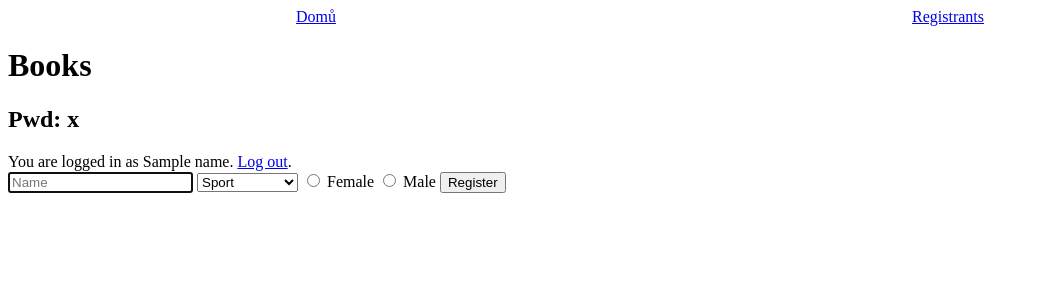
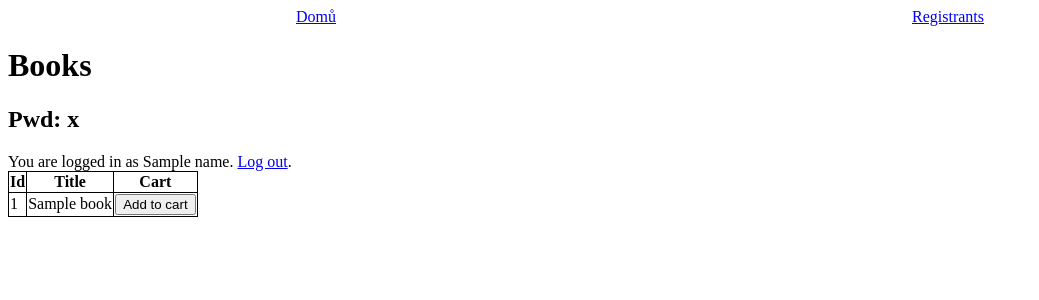
Before and after one commit to funkacer/store_flask_app, a Flask app: template templates/books.html in a window 1280 px wide. Shown: the top 300 px of the page, without its empty margins (0-1039 px from the left). Run offline with Flask 3, Linux system fonts and the light colour scheme; the template is opened without the code that fills it: most values are stand-ins (such as "Sample title", 1, 10 or a date in 2020).

Commit message:
Update books.html

```diff
--- a/templates/books.html
+++ b/templates/books.html
@@ -8,23 +8,31 @@
 
     {% if name %}
         You are logged in as {{name}}. <a href="/logout"> Log out</a>.
-
-
+        <table>
+            <thead>
+                <tr>
+                    <th>Id</th>
+                    <th>Title</th>
+                    <th>Cart</th>
+                </tr>
+            </thead>
+            <tbody>
+                {% for book in books %}
+                    <tr>
+                        <td>{{ book.id }}</td>
+                        <td>{{ book.title }}</td>
+                        <td>
+                            <form action = "/cart" method="post">
+                                <input name="id" value="{{ book.id }}" type="hidden">
+                                <button type="submit">Add to cart</button>
+                            </form>
+                        </td>
+                    </tr>
+                {% endfor %}
+            </tbody>
+        </table>
     {% else %}
         You are not logged in. <a href="/login"> Log in</a>.
     {% endif %}
 
-<form action="/register" method="post">
-    <input autocomplete="off" autofocus name="name" placeholder="Name" type="text">
-    <select name="sport">
-        <option disabled selected value="">Sport</option>
-        {% for sport in sports %}
-            <option value="{{ sport }}">{{ sport }}</option>
-        {% endfor %}
-    </select>
-    <input name="sex" type="radio" value="Female"> Female
-    <input name="sex" type="radio" value="Male"> Male
-    <button type="submit">Register</button>
-</form>
-
 {% endblock %}
```
